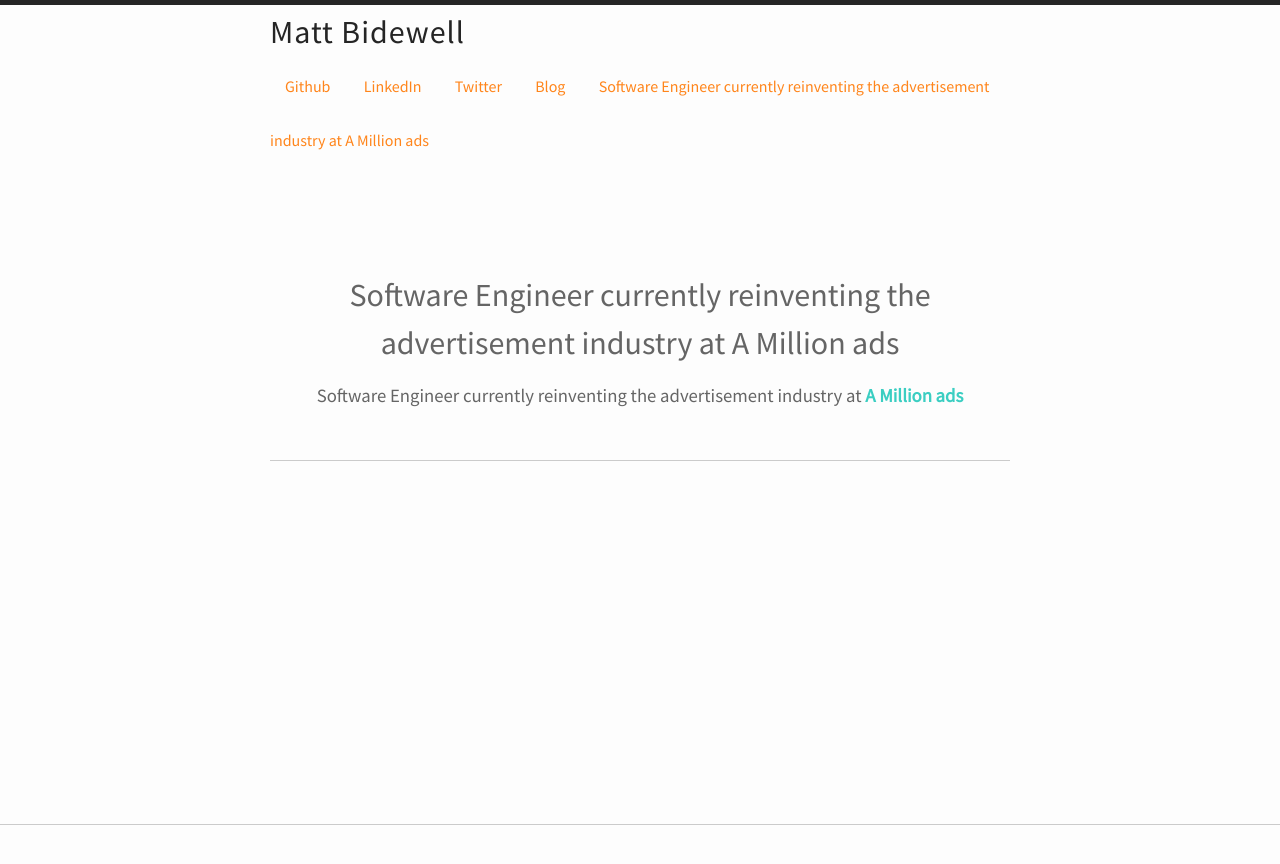
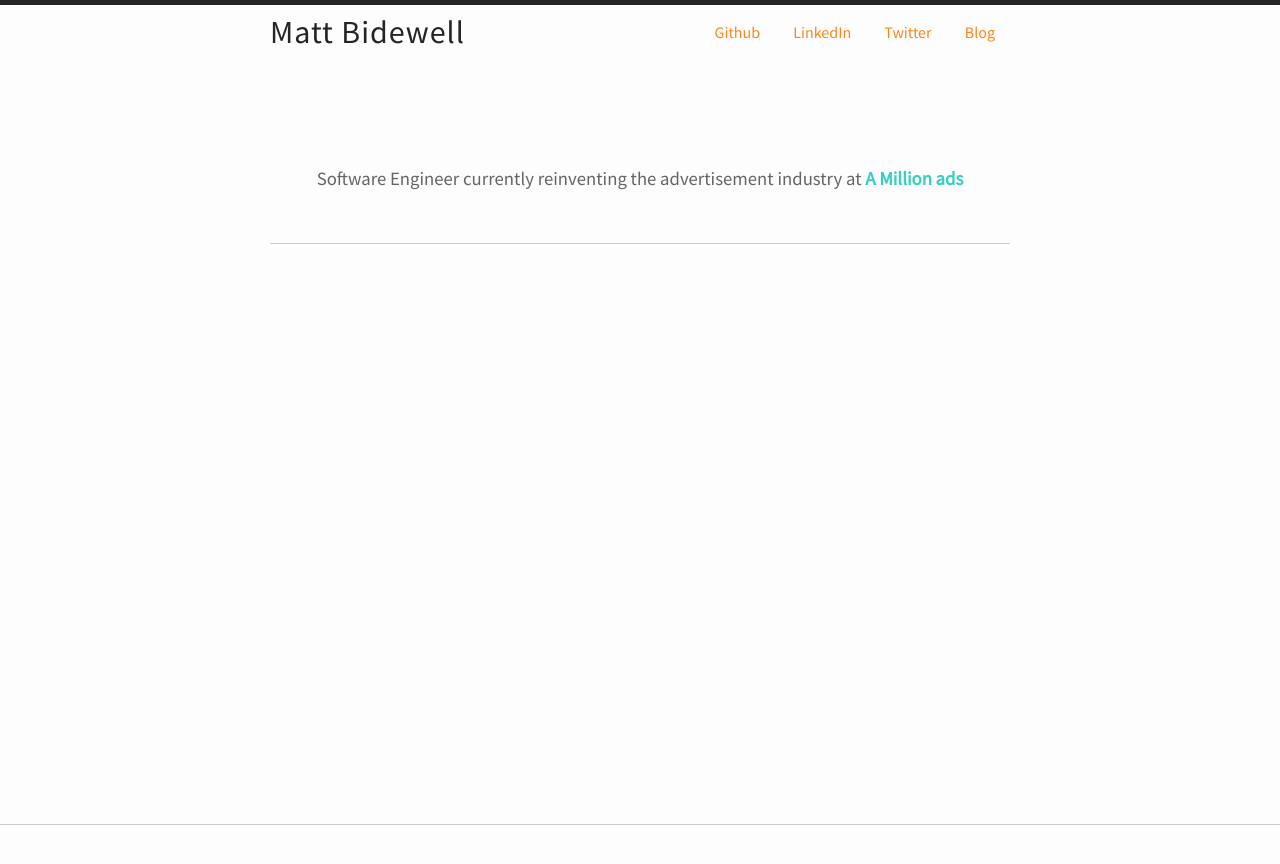
Before and after one commit to LukeWilliamson23/personal-site-mkII, a Jekyll site: the page built from index.md, in a window 1280 px wide. Shown: the top 864 px of the page. Built offline with Jekyll 4.4.1, drawn with Linux system fonts in a browser that asks for light colours; our own code applies the rules of GitHub Pages for plain Markdown files.

Commit message:
correction...

```diff
--- a/_layouts/home.html
+++ b/_layouts/home.html
@@ -6,7 +6,5 @@ layout: default
   {%- if page.title -%}
     <h1 class="page-heading">{{ page.title }}</h1>
   {%- endif -%}
-
-  {{ content }}
-
+  <h3>Software Engineer currently reinventing the advertisement industry at <span style="color:rgb(59, 206, 194); font-weight: 700;">A Million ads</span></h3>
 </div>
--- a/index.md
+++ b/index.md
@@ -5,4 +5,4 @@
 layout: home
 ---
 
-### Software Engineer currently reinventing the advertisement industry at <span style="color:rgb(59, 206, 194)"> **A Million ads**</span>
+<!-- ### Software Engineer currently reinventing the advertisement industry at <span style="color:rgb(59, 206, 194)"> **A Million ads**</span> -->
```
